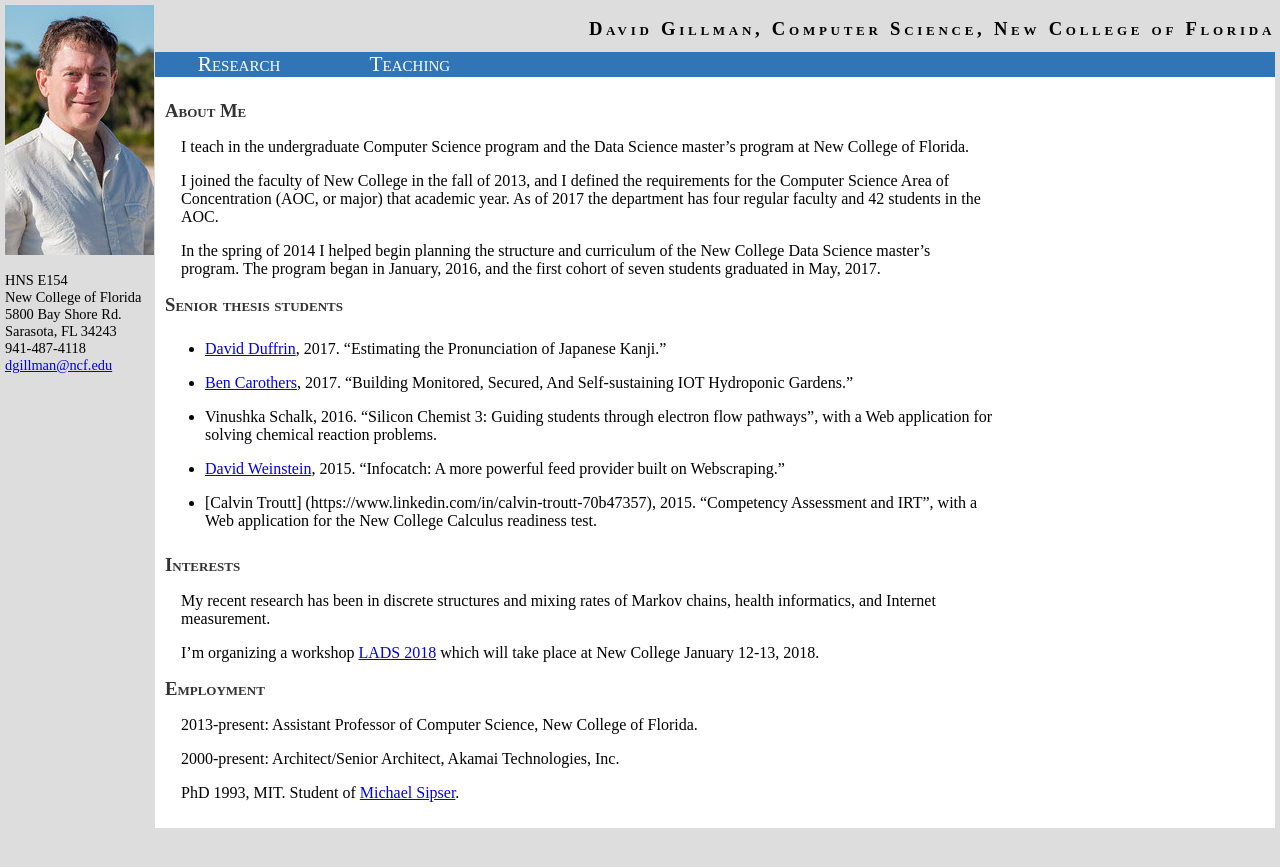
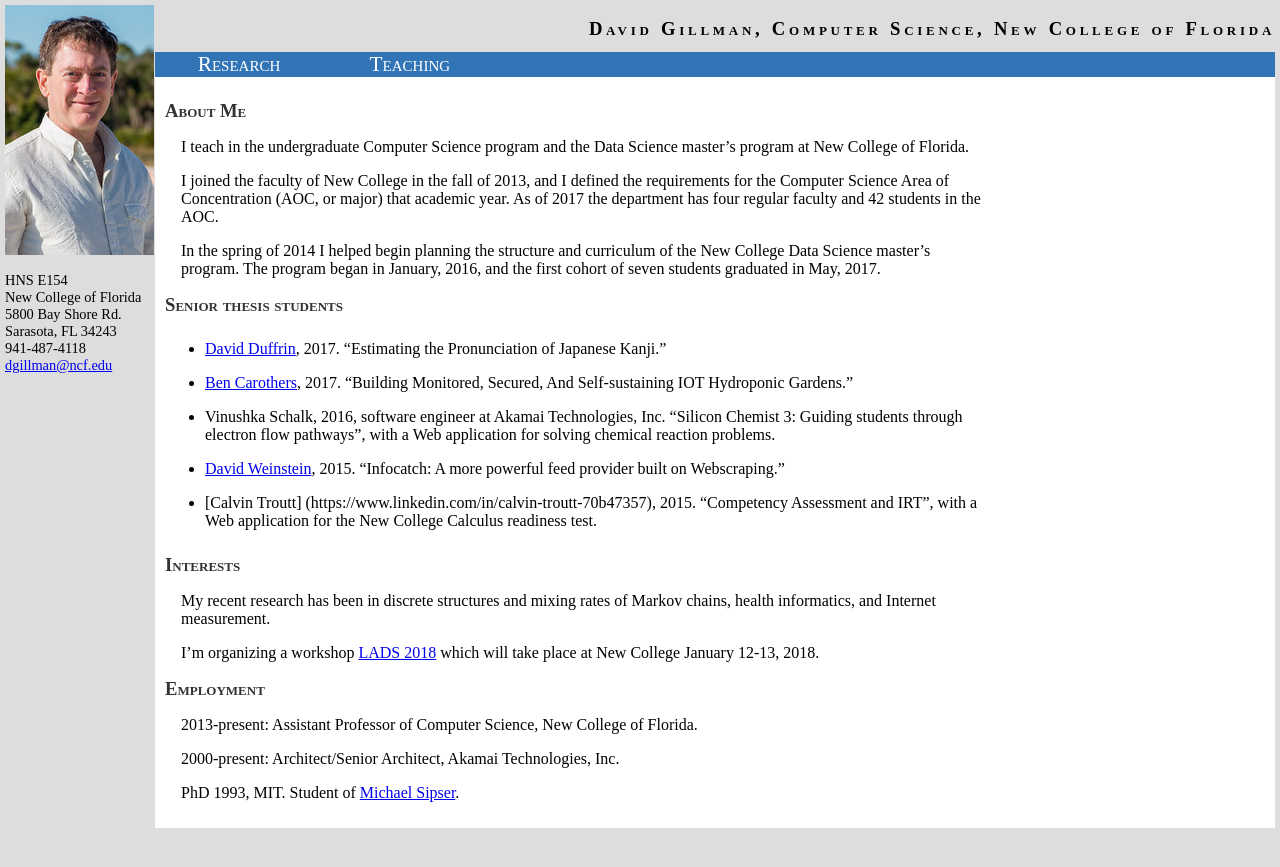
Before and after one commit to davidwgillman/davidwgillman.github.io, a Jekyll site: the page built from index.md, in a window 1280 px wide. Shown: the top 867 px of the page. Built offline with Jekyll 4.4.1, drawn with Linux system fonts in a browser that asks for light colours; our own code applies the rules of GitHub Pages for plain Markdown files.

Commit message:
add Vinushka's current work.

```diff
--- a/index.md
+++ b/index.md
@@ -13,7 +13,7 @@ In the spring of 2014 I helped begin planning the structure and curriculum of th
 # Senior thesis students
 - [David Duffrin](https://www.linkedin.com/in/david-duffrin-26b4274b/), 2017. "Estimating the Pronunciation of Japanese Kanji."
 - [Ben Carothers](https://www.linkedin.com/in/btcrs/), 2017. "Building Monitored, Secured, And Self-sustaining IOT Hydroponic Gardens."
-- Vinushka Schalk, 2016. "Silicon Chemist 3: Guiding students through electron flow pathways", with a Web application for solving chemical reaction problems.
+- Vinushka Schalk, 2016, software engineer at Akamai Technologies, Inc. "Silicon Chemist 3: Guiding students through electron flow pathways", with a Web application for solving chemical reaction problems.
 - [David Weinstein](https://www.linkedin.com/in/davidhweinstein), 2015. "Infocatch: A more powerful feed provider built on Webscraping."
 - [Calvin Troutt] (https://www.linkedin.com/in/calvin-troutt-70b47357), 2015. "Competency Assessment and IRT", with a Web application for the New College Calculus readiness test.
 
```
